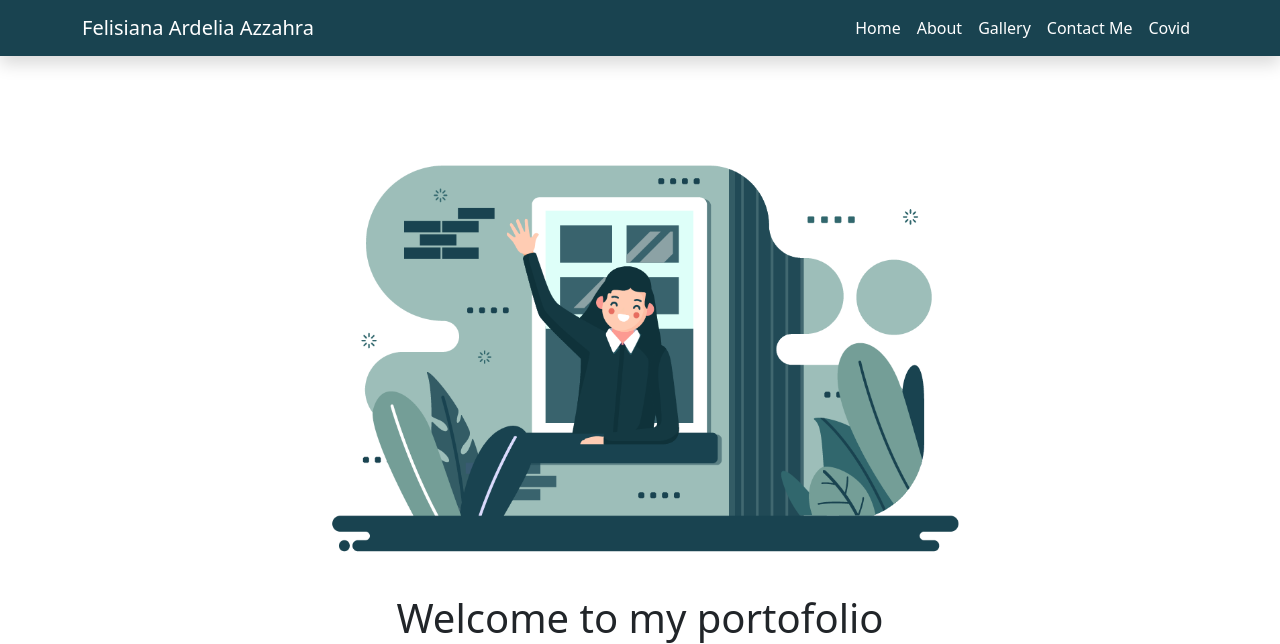
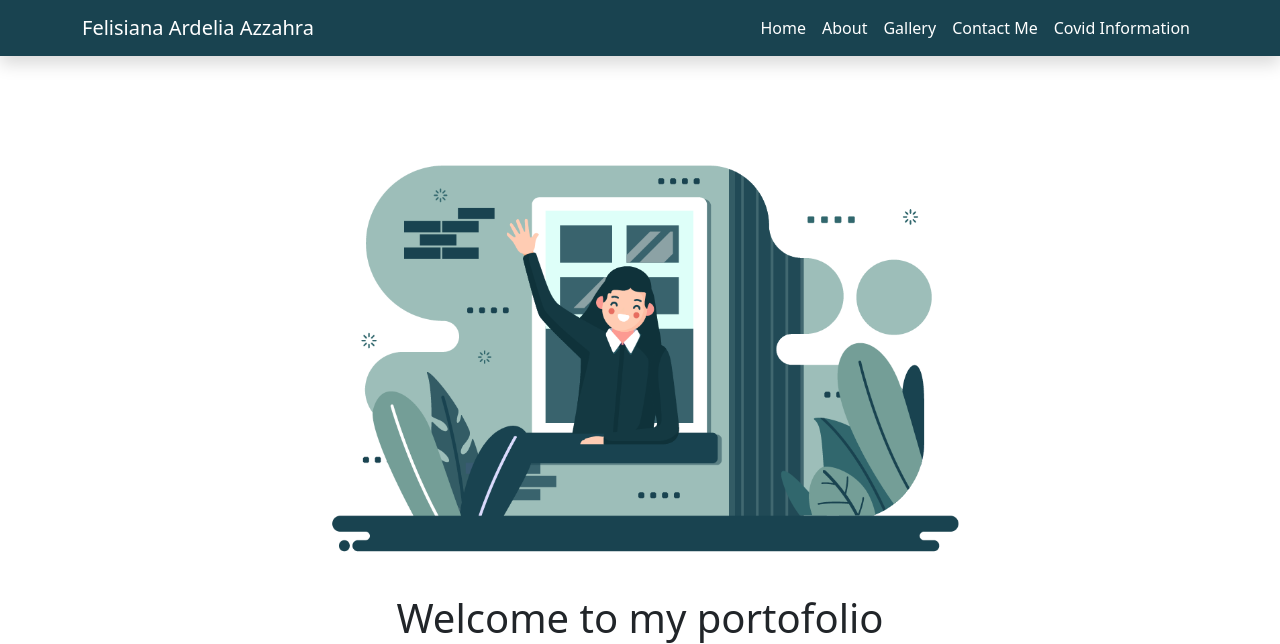
Before and after one commit to felisianarz/Portfolio-Website, a PHP site: page /index.php in a window 1280 px wide. Shown: the top 644 px of the page. Run offline with PHP 8.4, Linux system fonts and the light colour scheme.

Commit message:
Update index.php

```diff
--- a/index.php
+++ b/index.php
@@ -41,7 +41,7 @@
               <a class="nav-link text-white" href="index.php?tab=contact">Contact Me</a>
             </li>
             <li class="nav-item">
-              <a class="nav-link text-white" href="index.php?tab=covid">Covid</a>
+              <a class="nav-link text-white" href="index.php?tab=covid">Covid Information</a>
             </li>
           </ul>
         </div>
```
